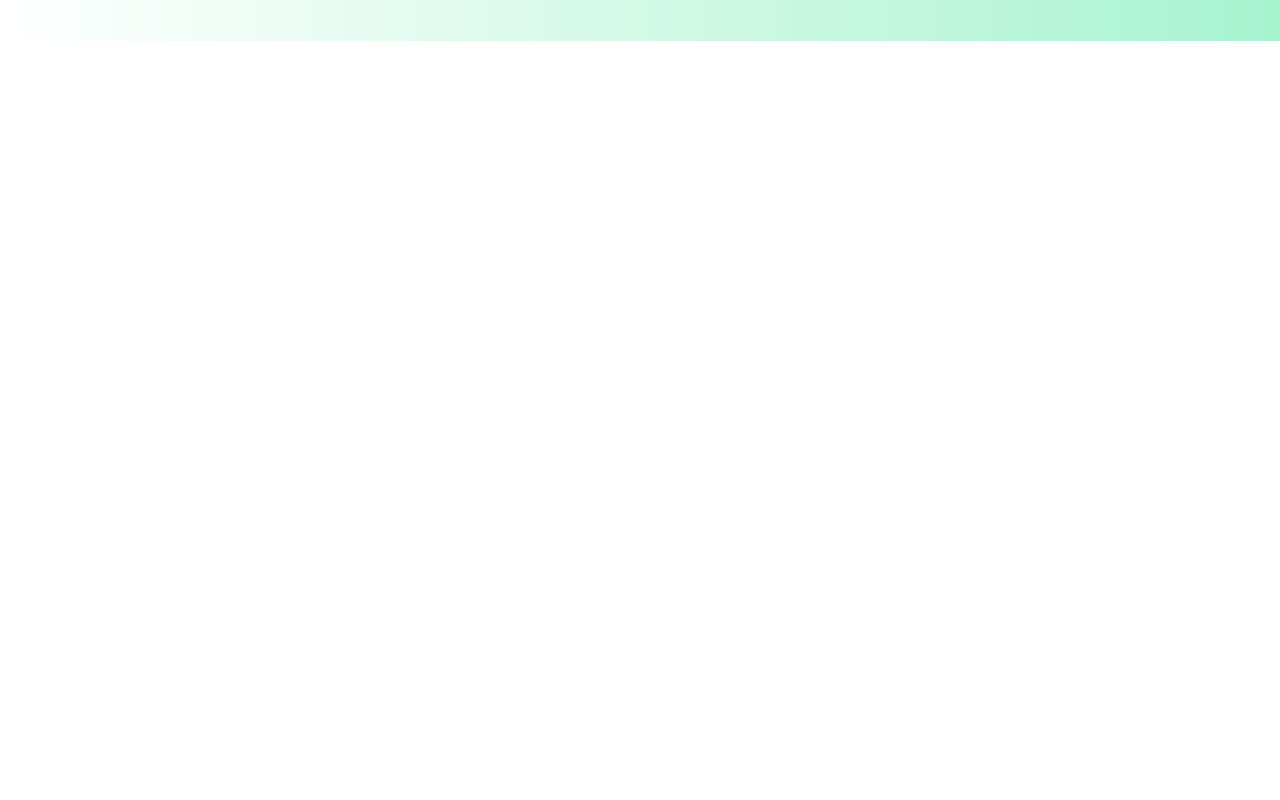
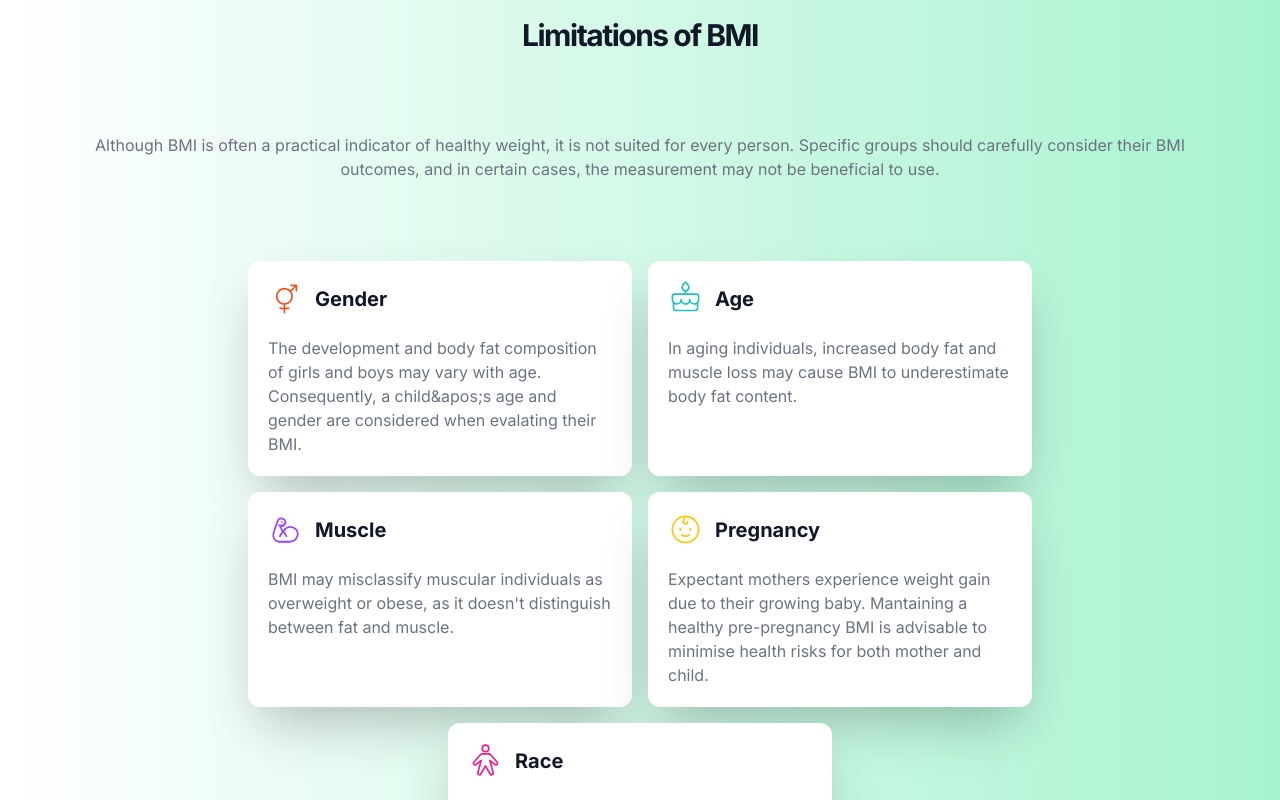
Before and after one commit to johncanero/shape-shift, a Next.js app: page / in a window 1280 px wide. Shown: the part 1360-2160 px from the top of the page. Before the commit the page ends 1401 px from the top, so only its background shows below. Built offline with nearby package versions, Linux system fonts and the light colour scheme.

Commit message:
Add Boxes Text Map for Limitations of BMI

```diff
--- a/app/(site)/components/Main.tsx
+++ b/app/(site)/components/Main.tsx
@@ -1,6 +1,7 @@
 import Image from "next/image";
 
 import Health from "@/components/ui/healthy";
+import Box from "@/components/ui/boxes";
 
 const bodyText = [
     {
@@ -23,9 +24,43 @@ const bodyText = [
     }
 ]
 
+const boxesText = [
+    {
+        title: 'Gender',
+        description:
+            'The development and body fat composition of girls and boys may vary with age. Consequently, a child&apos;s age and gender are considered when evalating their BMI.',
+        src: './images/icon-gender.svg'
+    },
+    {
+        title: 'Age',
+        description:
+            'In aging individuals, increased body fat and muscle loss may cause BMI to underestimate body fat content.',
+        src: './images/icon-age.svg'
+    },
+    {
+        title: 'Muscle',
+        description:
+            "BMI may misclassify muscular individuals as overweight or obese, as it doesn't distinguish between fat and muscle.",
+        src: './images/icon-muscle.svg'
+    },
+    {
+        title: 'Pregnancy',
+        description:
+            'Expectant mothers experience weight gain due to their growing baby. Mantaining a healthy pre-pregnancy BMI is advisable to minimise health risks for both mother and child.',
+        src: './images/icon-pregnancy.svg'
+    },
+    {
+        title: 'Race',
+        description:
+            'Certain health concerns may affect individuals of some Black and Asian origins at lower BMI levels than others. To learn more, it is advised to discuss this with your GP or practice nurse.',
+        src: './images/icon-race.svg'
+    }
+]
+
 const Main = () => {
     return (
         <div>
+            {/* shapeShiftGroup */}
             <div className='md:flex items-center gap-6 mb-10'>
                 <Image
                     className='mx-auto mb-20'
@@ -51,9 +86,33 @@ const Main = () => {
                 </div>
             </div>
 
+            {/* bodyText.map */}
             <div className='md:flex flex-col mb-20 md:flex-row'>
                 {bodyText.map(({ title, description, src }) => (
                     <Health
+                        key={title}
+                        title={title}
+                        description={description}
+                        src={src}
+                    />
+                ))}
+            </div>
+
+            {/* boxesText.map */}
+            <div className='mb-20'>
+                <h2 className='mb-6 text-3xl font-bold tracking-tighter text-center'>
+                    Limitations of BMI
+                </h2>
+            </div>
+            <p className='mb-20 text-center text-gray-500'>
+                Although BMI is often a practical indicator of healthy weight, it is
+                not suited for every person. Specific groups should carefully
+                consider their BMI outcomes, and in certain cases, the measurement
+                may not be beneficial to use.
+            </p>
+            <div className='flex flex-wrap justify-center gap-4 mb-10 '>
+                {boxesText.map(({ title, description, src }) => (
+                    <Box
                         key={title}
                         title={title}
                         description={description}
--- /dev/null
+++ b/components/ui/boxes.tsx
@@ -0,0 +1,18 @@
+/* eslint-disable @next/next/no-img-element */
+type BoxesProps = {
+    src: string;
+    title: string;
+    description: string;
+};
+
+export default function Box({ src, title, description }: BoxesProps) {
+    return (
+        <article className="max-w-sm p-5 space-y-5 bg-white shadow-2xl rounded-xl">
+            <div className="flex items-center gap-3">
+                <img src={src} alt="" width={35} height={35} />
+                <h3 className="text-xl font-bold">{title}</h3>
+            </div>
+            <p className="text-gray-500">{description}</p>
+        </article>
+    );
+}
```
